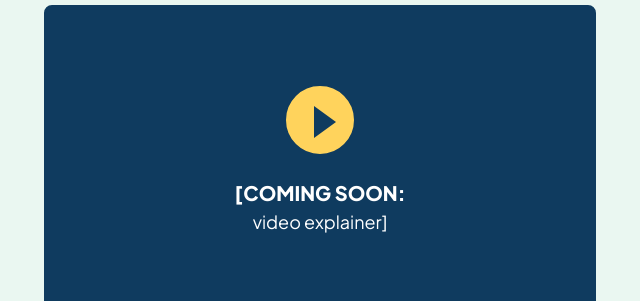
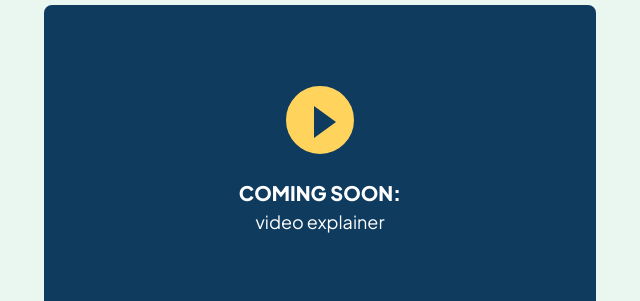
Before and after one commit to lalexgraham/alex-graham-site, a plain HTML site: page index.html in a window 1280 px wide. Shown: the part 274-575 px from the top of the page, 620-1260 px from the left. Drawn offline with Linux system fonts and the light colour scheme.

Commit message:
homepage tweaks

```diff
--- a/index.html
+++ b/index.html
@@ -37,7 +37,7 @@
 </div>
 <div id="video" class="video" role="group" aria-label="Video explainer in 90 seconds">
 <!-- VIDEO: swap this block for <video controls preload="none" poster="..."><source src="..." type="video/mp4"><track kind="captions" src="captions.vtt" srclang="en-GB" label="English" default></video> -->
-<div class="ph"><span class="dot" aria-hidden="true"></span><strong>[COMING SOON: </strong> video explainer]</div>
+<div class="ph"><span class="dot" aria-hidden="true"></span><strong>COMING SOON: </strong> video explainer</div>
 </div>
 </div></section>
 <div class="strip"><div class="wrap"><ul><li>20 years working in tech and AI</li><li>Knowledge of the challenges of charities and not-for-profits working with AI</li><li>Fixed price agreed before I do anything</li></ul></div></div>
@@ -99,7 +99,7 @@
 </div></section>
 
 <section id="about"><div class="wrap about">
-<div class="photo" role="img" aria-label="Placeholder for a photo of Alex"><span>[COMING SOON: A photo of Alex]</span></div>
+<div class="photo" role="img" aria-label="Placeholder for a photo of Alex"><span>PLACEHOLDER: A photo of Alex</span></div>
 <div class="stack">
 <h2>About me</h2>
 <p>I've spent 20 years in technology, most recently running cloud platforms for businesses. I know what to look out for in security, cost and whether something actually works. Now I use the same judgement with AI, and I'm bringing it to charities, starting with a timesheet system for a Birmingham children's charity. I'm not here to sell you a tool and disappear. I stay until your team is using it, and if the honest answer is that you don't need it, I'll say so.</p>
```
